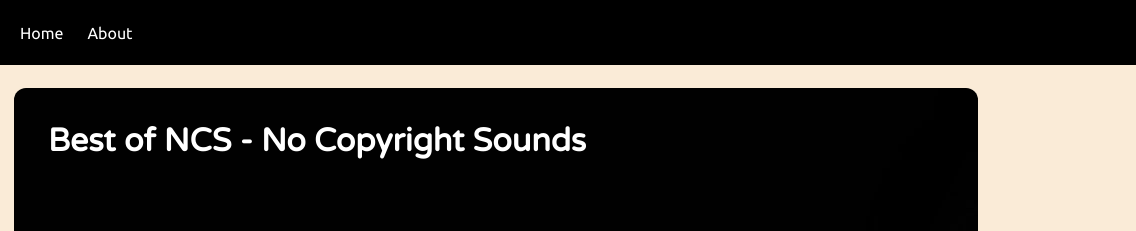
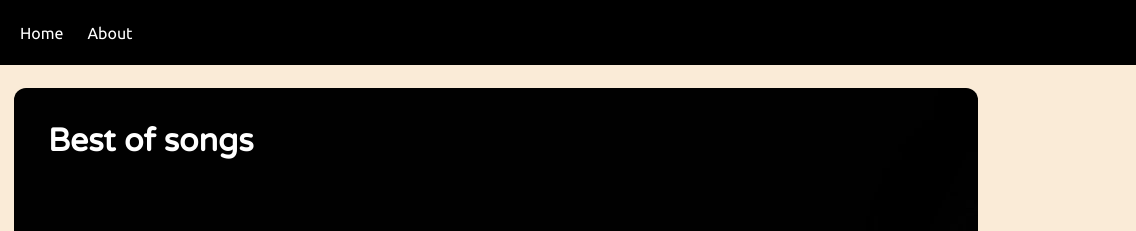
Before and after one commit to Meetawa/spotify-clone, a plain HTML site: page index.html in a window 1280 px wide. Shown: the top 231 px of the page, 144-1280 px from the left. Drawn offline with Linux system fonts and the light colour scheme.

Commit message:
Update index.html

```diff
--- a/index.html
+++ b/index.html
@@ -4,7 +4,7 @@
         <meta charset="UTF-8">
         <meta http-equiv="X-UA-Compatible" content="IE=edge">
         <meta name="viewport" content="width=device-width, initial-scale=1.0">
-        <title>Spotify - Your favourite music is here</title>
+        <title>Spotify</title>
         <link rel="stylesheet" href="style.css">
         </head>
 <body>
@@ -18,7 +18,7 @@
 
     <div class="container">
         <div class="songList">
-            <h1>Best of NCS - No Copyright Sounds</h1>
+            <h1>Best of songs</h1>
             <div class="songItemContainer">
                 <div class="songItem">
                     <img alt="1">
```
